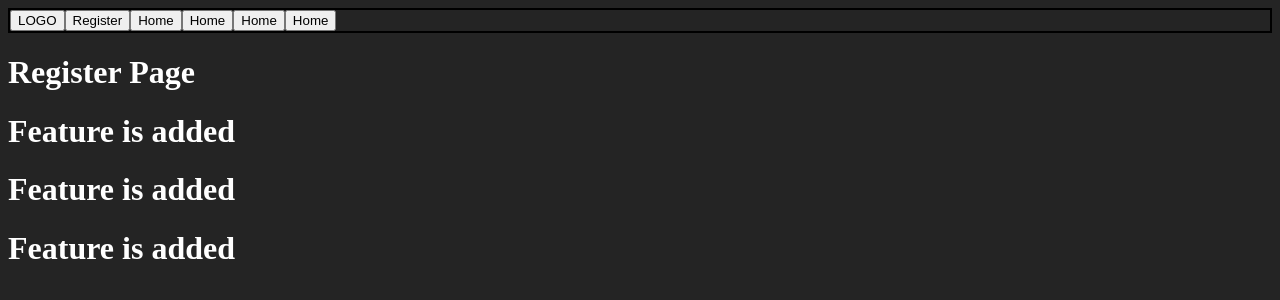
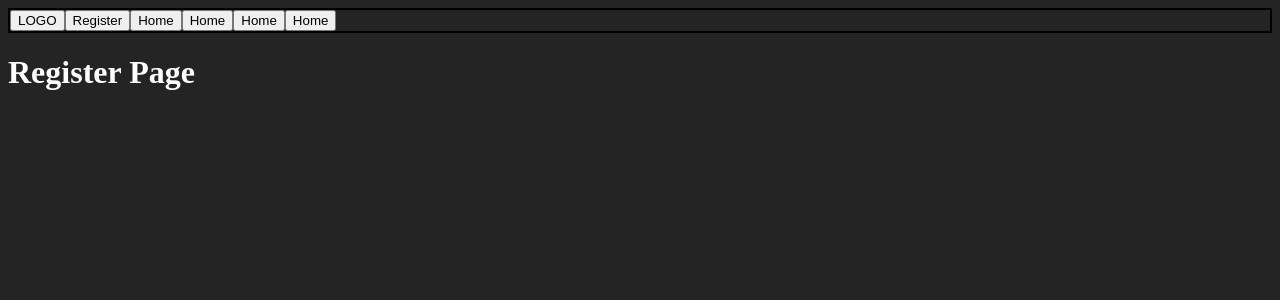
Before and after one commit to Ganesh-Mk/CodeBro, a React (Vite) app in the folder frontend/: page /register in a window 1280 px wide. Shown: the top 300 px of the page. Built offline with nearby package versions, Linux system fonts and the light colour scheme.

Commit message:
removed feature h1

```diff
--- a/frontend/src/pages/RegisterPage.jsx
+++ b/frontend/src/pages/RegisterPage.jsx
@@ -4,9 +4,6 @@ function EntrancePage() {
   return (
     <div>
       <h1>Register Page</h1>
-      <h1>Feature is added</h1>
-      <h1>Feature is added</h1>
-      <h1>Feature is added</h1>
     </div>
   )
 }
```
